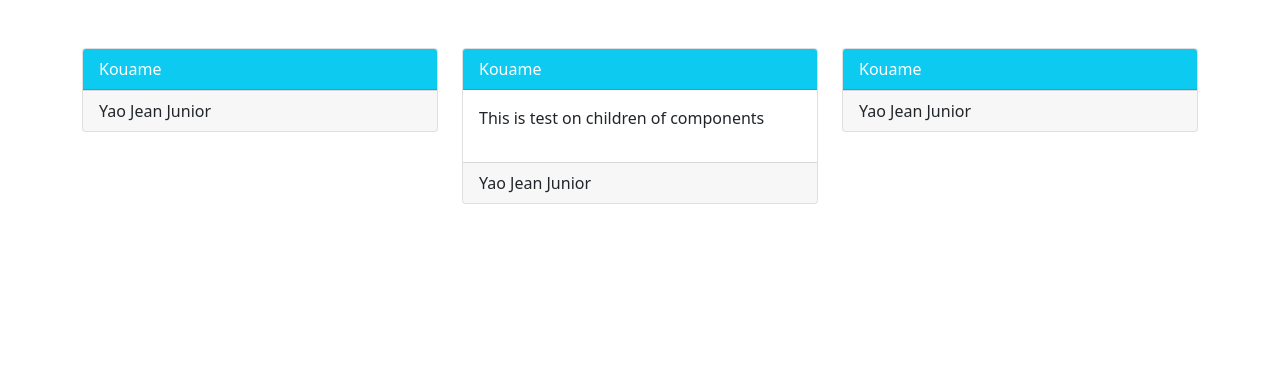
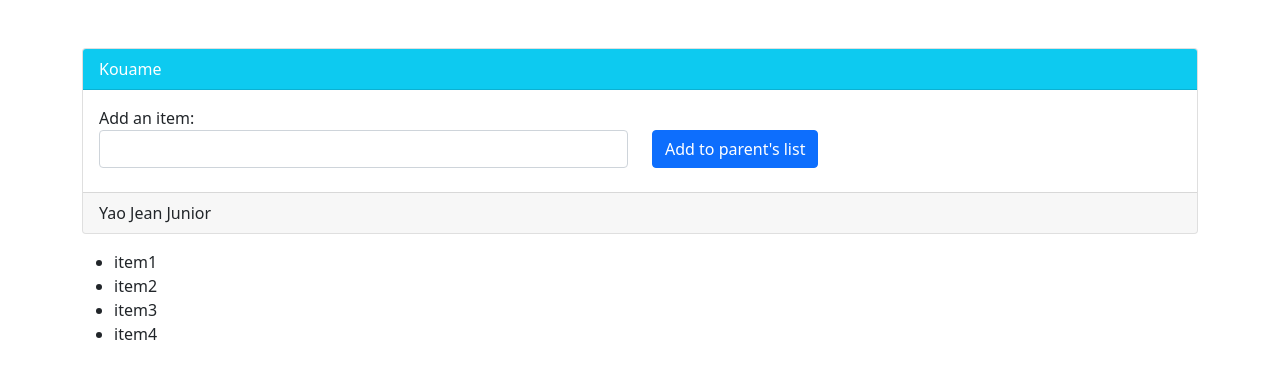
Before and after one commit to kouameYao/angular-forms, an Angular app: page / in a window 1280 px wide. Shown: the top 378 px of the page. Built offline with nearby package versions, Linux system fonts and the light colour scheme.

Commit message:
forwarded informatioms between component end

```diff
--- a/src/app/app.component.html
+++ b/src/app/app.component.html
@@ -1,17 +1,10 @@
 <div class="container mt-5">
-  <div class="row">
-    <div class="col-md-4">
-      <app-child [nom]="nom" [preNom]="preNom"></app-child>
-    </div>
-    <div class="col-md-4">
-      <app-child [nom]="nom" [preNom]="preNom" [asBody]="asBody">
+      <app-child [nom]="nom" [preNom]="preNom" [asBody]="asBody" (newItemEvent)="addItem($event)">
         <div class="m-3">
           <p>This is test on children of components</p>
         </div>
       </app-child>
-    </div>
-    <div class="col-md-4">
-      <app-child [nom]="nom" [preNom]="preNom"></app-child>
-    </div>
-  </div>
+      <ul>
+        <li *ngFor="let item of items">{{item}}</li>
+      </ul>
 </div>
--- a/src/app/app.component.ts
+++ b/src/app/app.component.ts
@@ -12,11 +12,17 @@ export class AppComponent {
   age : number = 0;
   asBody= true;
 
+  items = ['item1', 'item2', 'item3', 'item4'];
+
+  constructor(){}
+
   ngOnInit(): void {
-    //Called after the constructor, initializing input properties, and the first call to ngOnChanges.
-    //Add 'implements OnInit' to the class.
     this.nom= 'Kouame';
     this.preNom= 'Yao Jean Junior';
     this.age= 25;
   }
+
+  addItem(newItem: string) {
+    this.items.push(newItem);
+  }
 }
--- a/src/app/child/child.component.html
+++ b/src/app/child/child.component.html
@@ -2,9 +2,18 @@
   <div class="card-header bg-info text-white">
     {{ nom }}
   </div>
-  <ng-container *ngIf="asBody" class="card-body">
-    <ng-content></ng-content>
-  </ng-container>
+  <div class="card-body">
+    <div class="row">
+      <label for="item-input">Add an item:</label>
+      <div class="col">
+        <input type="text" id="item-input" class="form-control mb-2" #newItem>
+      </div>
+      <div class="col">
+        <button (click)="addNewItem(newItem.value)" class="btn btn-primary">Add to parent's list</button>
+      </div>
+    </div>
+
+  </div>
   <div class="card-footer">
     {{ preNom }}
   </div>
--- a/src/app/child/child.component.ts
+++ b/src/app/child/child.component.ts
@@ -1,4 +1,4 @@
-import { Component, OnInit, Input } from '@angular/core';
+import { Component, OnInit, Input, Output, EventEmitter } from '@angular/core';
 
 @Component({
   selector: 'app-child',
@@ -12,9 +12,15 @@ export class ChildComponent implements OnInit {
   @Input() age = 0;
   @Input() asBody= false
 
+  @Output() newItemEvent = new EventEmitter<string>()
+
   constructor() { }
 
   ngOnInit() {
   }
 
+  addNewItem(value: string) {
+    this.newItemEvent.emit(value);
+  }
+
 }
```
